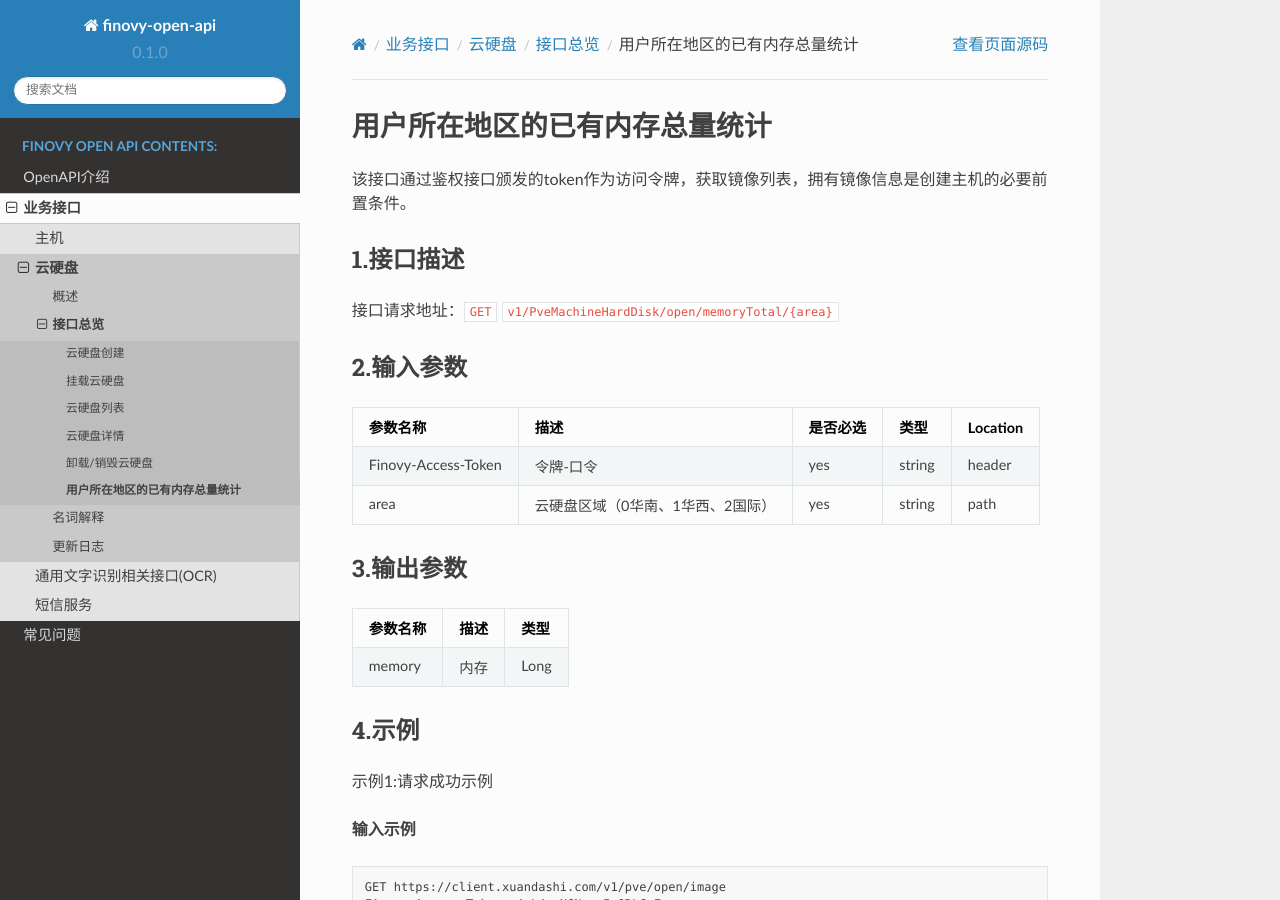
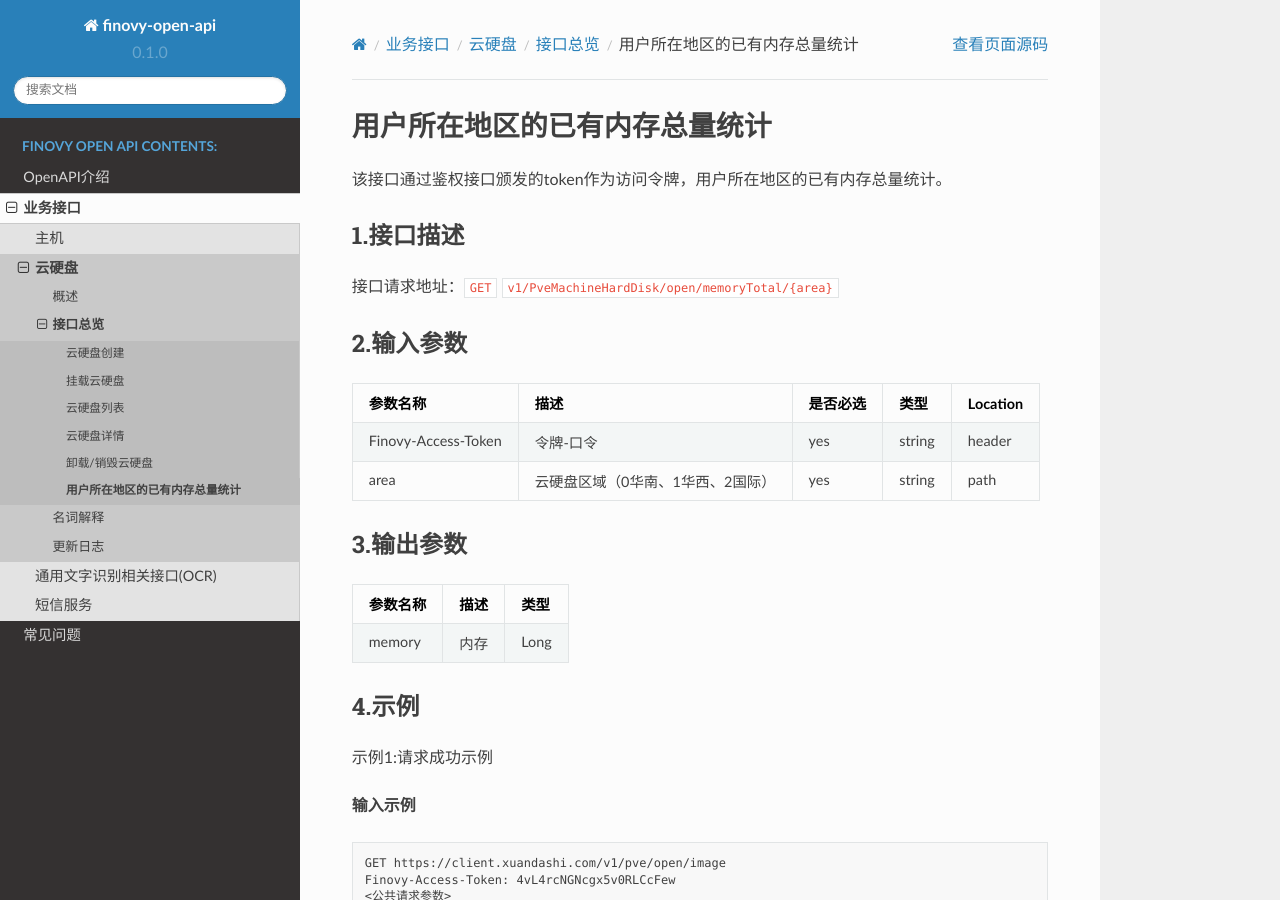
Before and after one commit to finovy/open-api, a Sphinx documentation site: the page built from docs/source/api/pveharddiskapioverview/6.count.md, in a window 1280 px wide and 900 px high. Built offline with Sphinx 7.4.7 and the Read the Docs theme 2.0.0, drawn with Linux system fonts in a browser that asks for light colours.

```diff
--- a/docs/source/api/pveharddiskapioverview/6.count.md
+++ b/docs/source/api/pveharddiskapioverview/6.count.md
@@ -1,5 +1,5 @@
 # 用户所在地区的已有内存总量统计
-该接口通过鉴权接口颁发的token作为访问令牌，获取镜像列表，拥有镜像信息是创建主机的必要前置条件。
+该接口通过鉴权接口颁发的token作为访问令牌，用户所在地区的已有内存总量统计。
 
 ### 1.接口描述
 接口请求地址：`GET`   `v1/PveMachineHardDisk/open/memoryTotal/{area}`
```
